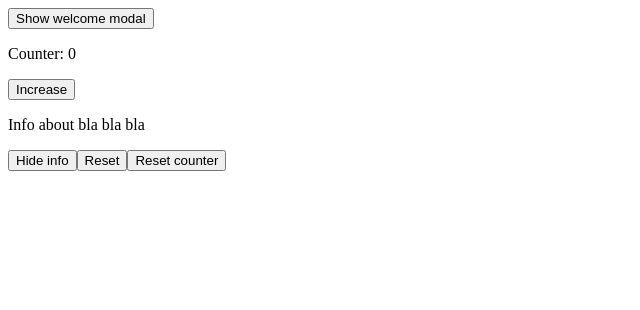
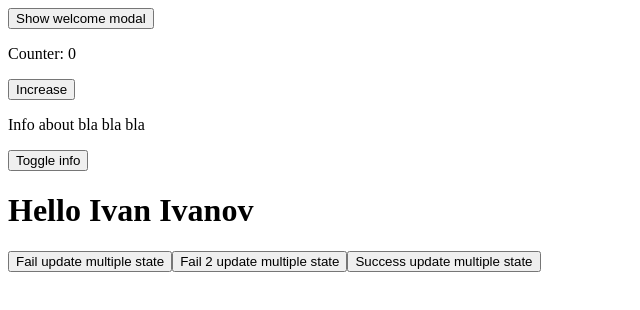
Before and after one commit to IvanSankov/lf_study, a React app: page / in a window 1280 px wide. Shown: the top 310 px of the page, without its empty margins (0-640 px from the left). Built offline with nearby package versions, Linux system fonts and the light colour scheme.

Commit message:
Занятие 4: Компонент Counter2

```diff
--- a/src/App.js
+++ b/src/App.js
@@ -1,13 +1,14 @@
 import React from 'react';
 import Counter from "./components/Counter";
 import WelcomeModal from "./components/WelcomeModal";
+import Counter2 from "./components/Counter2";
 
 class App extends React.Component {
   render() {
     return (
       <>
         <WelcomeModal />
-        <Counter />
+        <Counter2 />
       </>
     )
   }
--- a/src/components/Counter.js
+++ b/src/components/Counter.js
@@ -14,7 +14,7 @@ export default class Counter extends React.Component {
     this.setState(prevState => {
       return {
         counter: prevState.counter + 1,
-        showInfo: false
+        showInfo: false,
       }
     });
   }
--- /dev/null
+++ b/src/components/Counter2.js
@@ -0,0 +1,62 @@
+import React, {useState} from 'react';
+
+export default function Counter2() {
+  const [counter, setCounter] = useState(0);
+  const [showInfo, setShowInfo] = useState(true);
+  const [multiple, setMultiple] = useState({
+    firstName: 'Ivan',
+    secondName: 'Ivanov',
+  });
+
+  const increase = () => {
+    setCounter(prevCounter => prevCounter + 1);
+    setShowInfo(false);
+  }
+
+  const successUpdateMultiple = () => {
+    setMultiple(prevMultiple => {
+      return {...prevMultiple, firstName: 'Petr'}
+    })
+  }
+
+  return (
+    <>
+      <p>Counter: {counter}</p>
+      <button onClick={increase}>Increase</button>
+
+      { showInfo && <p>Info about bla bla bla</p> }
+      <button onClick={() => setShowInfo(prevShowInfo => !prevShowInfo)}>Toggle info</button>
+
+      <h1>Hello {multiple.firstName} {multiple.secondName}</h1>
+      <button onClick={() => setMultiple({firstName: 'Petr'})}>Fail update multiple state</button>
+      <button onClick={() => setMultiple(1)}>Fail 2 update multiple state</button>
+      <button onClick={successUpdateMultiple}>Success update multiple state</button>
+    </>
+  );
+}
+
+function Increase({ onClick, counter }) {
+  return (
+    <>
+      <p>Counter: { counter }</p>
+      <Button onClick={onClick} title={"Increase"} />
+    </>
+  );
+}
+
+function ShowInfo({ showInfo, onClick }) {
+  return (
+    <>
+      { showInfo && <p>Info about bla bla bla</p> }
+      <button onClick={onClick}>
+        { showInfo ? 'Hide info' : 'Show Info' }
+      </button>
+    </>
+  );
+}
+
+function Button({ onClick, title }) {
+  return (
+    <button onClick={onClick}>{ title }</button>
+  );
+}
```
